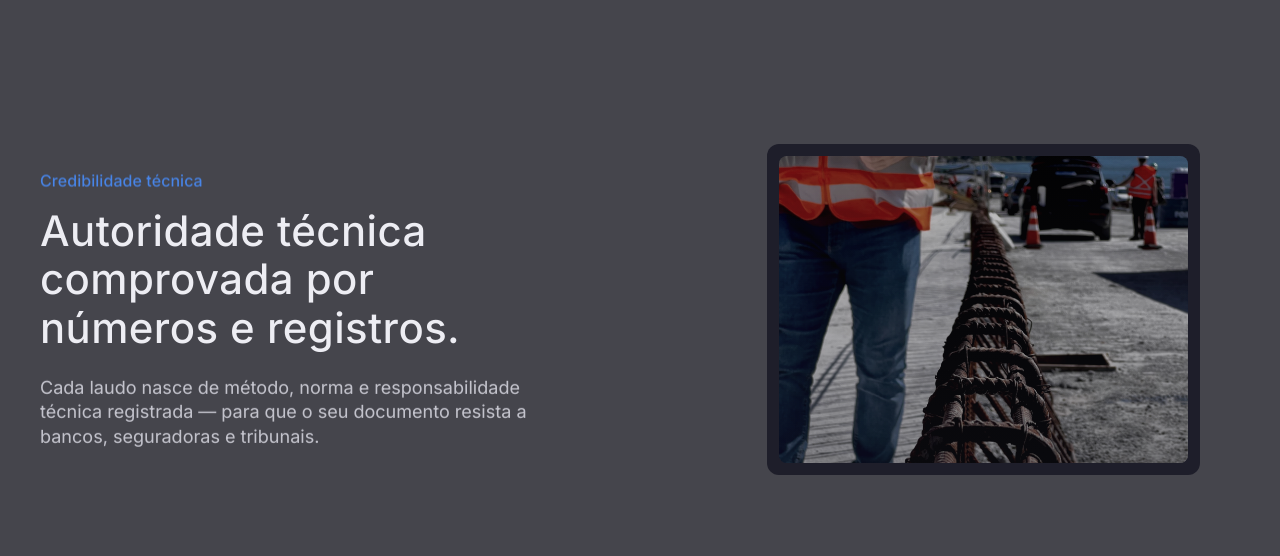
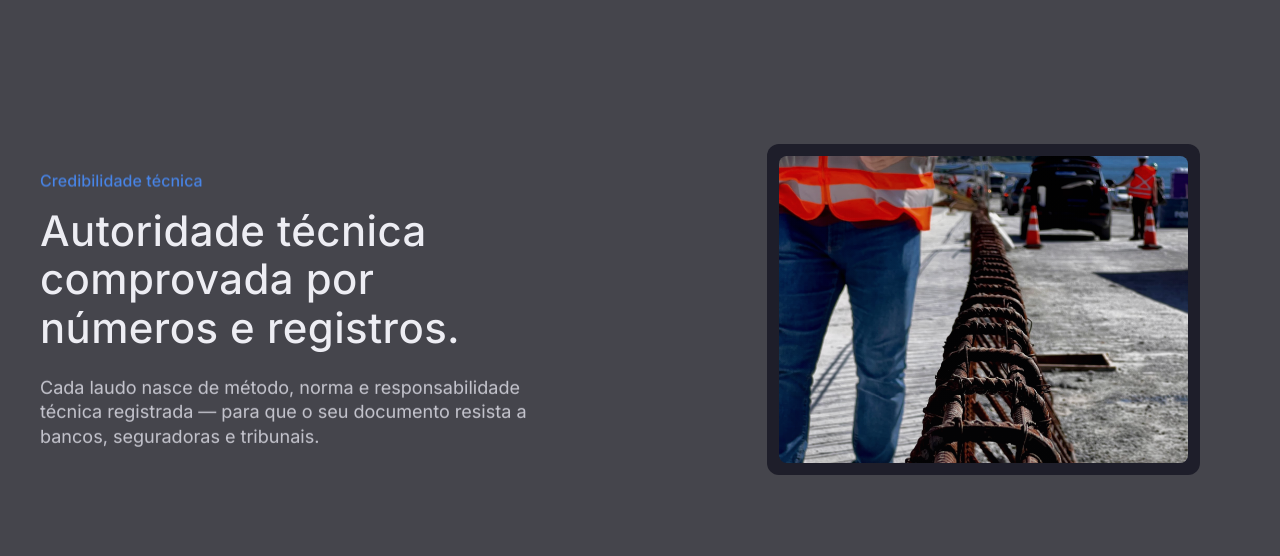
Before and after one commit to brunober23/bruno, a plain HTML site: page site-laudos/index.html in a window 1280 px wide. Shown: the part 800-1356 px from the top of the page. Drawn offline with Linux system fonts and the light colour scheme; animation ran at ten frames a second.

Commit message:
Credibilidade: filtro escuro mais leve na foto
Co-Authored-By: Claude Sonnet 5.5 <noreply@anthropic.com>
Claude-Session: https://claude.ai/code/session_01XfMJcqCHEumr1XsXgWpauK

```diff
--- a/site-laudos/css/style.css
+++ b/site-laudos/css/style.css
@@ -817,3 +817,7 @@ html:not(.js) .faq__ac{opacity:1}
   .nav__inner,.nav__row2{padding-left:0;padding-right:0}
 }
 @media (max-width:860px){.nav,.nav.is-scrolled{padding-left:16px;padding-right:16px}}
+
+/* foto de credibilidade com filtro escuro mais leve */
+.shot__media::after{background:linear-gradient(180deg,rgba(23,23,33,.03),rgba(23,23,33,.14))}
+.shot__media img{filter:saturate(.85) brightness(1) contrast(1.02)}
```
